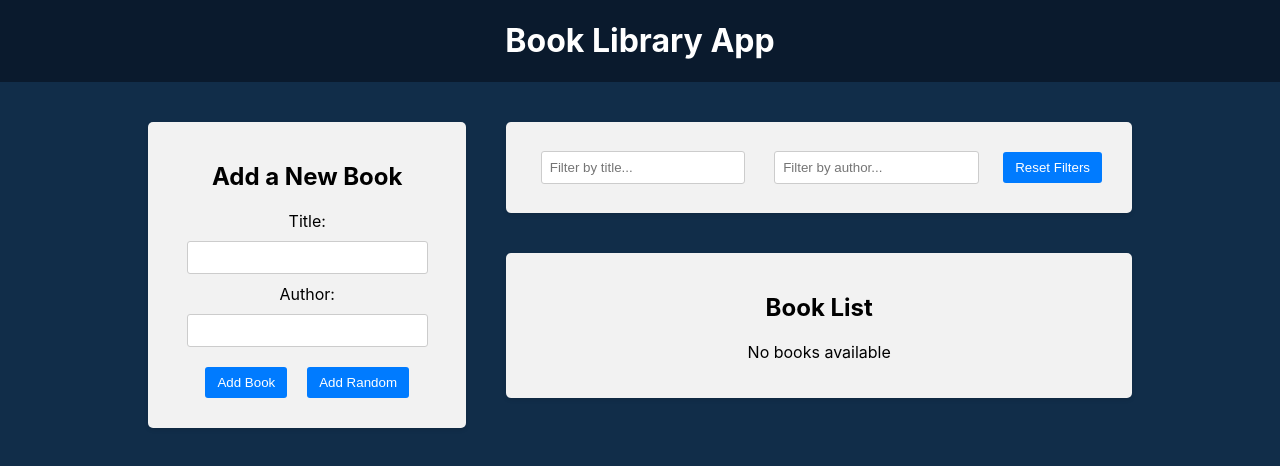
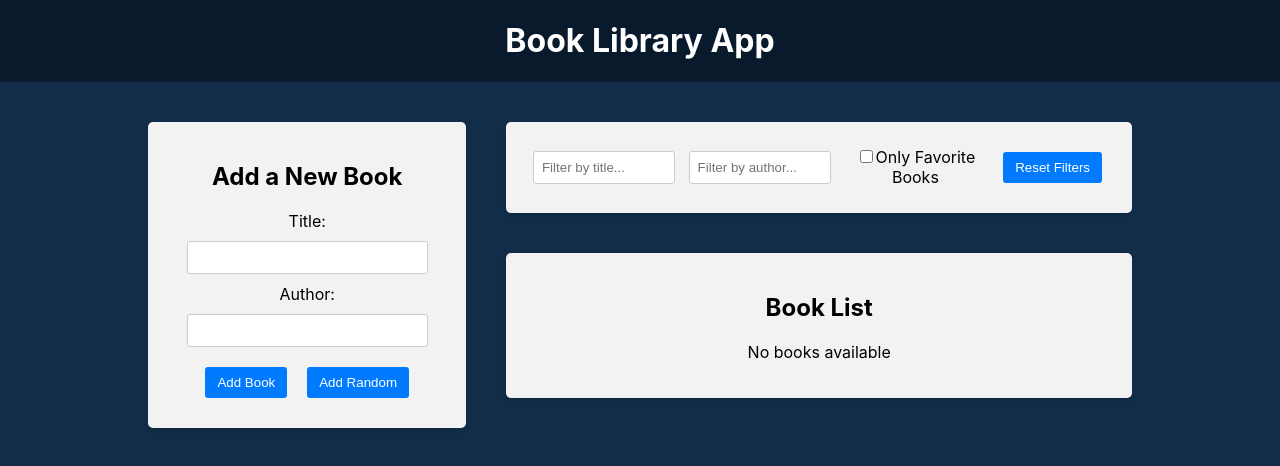
Before and after one commit to AnnaKudryashova/React-Course-Library-Project, a React (Create React App) app in the folder frontend/: page / in a window 1280 px wide. Shown: the top 466 px of the page. Built offline with nearby package versions, Linux system fonts and the light colour scheme.

Commit message:
favorite checkbox filter

```diff
--- a/frontend/src/components/BookList/BookList.js
+++ b/frontend/src/components/BookList/BookList.js
@@ -4,6 +4,7 @@
 import {
     selectTitleFilter,
     selectAuthorFilter,
+    selectOnlyFavoriteFilter,
 } from '../../redux/slices/filterSlice';
 import './BookList.css';
 
@@ -11,13 +12,18 @@
     const books = useSelector((state) => state.books);
     const titleFilter = useSelector(selectTitleFilter);
     const authorFilter = useSelector(selectAuthorFilter);
+    const onlyFavoriteFilter = useSelector(selectOnlyFavoriteFilter);
+
     const dispatch = useDispatch();
+
     const handleDeleteBook = (id) => {
         dispatch(deleteBook(id));
     };
+
     const handleToggleFavorite = (id) => {
         dispatch(toggleFavorite(id));
     };
+
     const filteredBooks = books.filter((book) => {
         const matchesTitle = book.title
             .toLowerCase()
@@ -25,7 +31,8 @@
         const matchesAuthor = book.author
             .toLowerCase()
             .includes(authorFilter.toLowerCase());
-        return matchesTitle && matchesAuthor;
+        const matchesFavorite = onlyFavoriteFilter ? book.isFavorite : true;
+        return matchesTitle && matchesAuthor && matchesFavorite;
     });
 
     return (
--- a/frontend/src/components/Filter/Filter.js
+++ b/frontend/src/components/Filter/Filter.js
@@ -2,9 +2,11 @@
 import {
     setTitleFilter,
     setAuthorFilter,
+    setOnlyFavoriteFilter,
     resetFilters,
     selectTitleFilter,
     selectAuthorFilter,
+    selectOnlyFavoriteFilter,
 } from '../../redux/slices/filterSlice';
 import './Filter.css';
 
@@ -12,6 +14,7 @@
     const dispatch = useDispatch();
     const titleFilter = useSelector(selectTitleFilter);
     const authorFilter = useSelector(selectAuthorFilter);
+    const onlyFavoriteFilter = useSelector(selectOnlyFavoriteFilter);
 
     const handleTitleFilterChange = (e) => {
         dispatch(setTitleFilter(e.target.value));
@@ -19,6 +22,10 @@
 
     const handleAuthorFilterChange = (e) => {
         dispatch(setAuthorFilter(e.target.value));
+    };
+
+    const handleOnlyFavoriteFilterChange = () => {
+        dispatch(setOnlyFavoriteFilter());
     };
 
     const handleResetFilters = () => {
@@ -44,6 +51,16 @@
                         onChange={handleAuthorFilterChange}
                     />
                 </div>
+                <div className="filter-group">
+                    <label>
+                        <input
+                            type="checkbox"
+                            checked={onlyFavoriteFilter}
+                            onChange={handleOnlyFavoriteFilterChange}
+                        />
+                        Only Favorite Books
+                    </label>
+                </div>
                 <button type="button" onClick={handleResetFilters}>
                     Reset Filters
                 </button>
--- a/frontend/src/redux/slices/filterSlice.js
+++ b/frontend/src/redux/slices/filterSlice.js
@@ -3,6 +3,7 @@
 const initialState = {
     title: '',
     author: '',
+    onlyFavorite: false,
 };
 
 const filterSlice = createSlice({
@@ -19,16 +20,24 @@
         setAuthorFilter: (state, action) => {
             state.author = action.payload;
         },
-        resetFilters: (state) => {
+        setOnlyFavoriteFilter: (state) => {
+            state.onlyFavorite = !state.onlyFavorite;
+        },
+        resetFilters: () => {
             return initialState;
         },
     },
 });
 
-export const { setTitleFilter, setAuthorFilter, resetFilters } =
-    filterSlice.actions;
+export const {
+    setTitleFilter,
+    setAuthorFilter,
+    setOnlyFavoriteFilter,
+    resetFilters,
+} = filterSlice.actions;
 
 export const selectTitleFilter = (state) => state.filter.title;
 export const selectAuthorFilter = (state) => state.filter.author;
+export const selectOnlyFavoriteFilter = (state) => state.filter.onlyFavorite;
 
 export default filterSlice.reducer;
```
